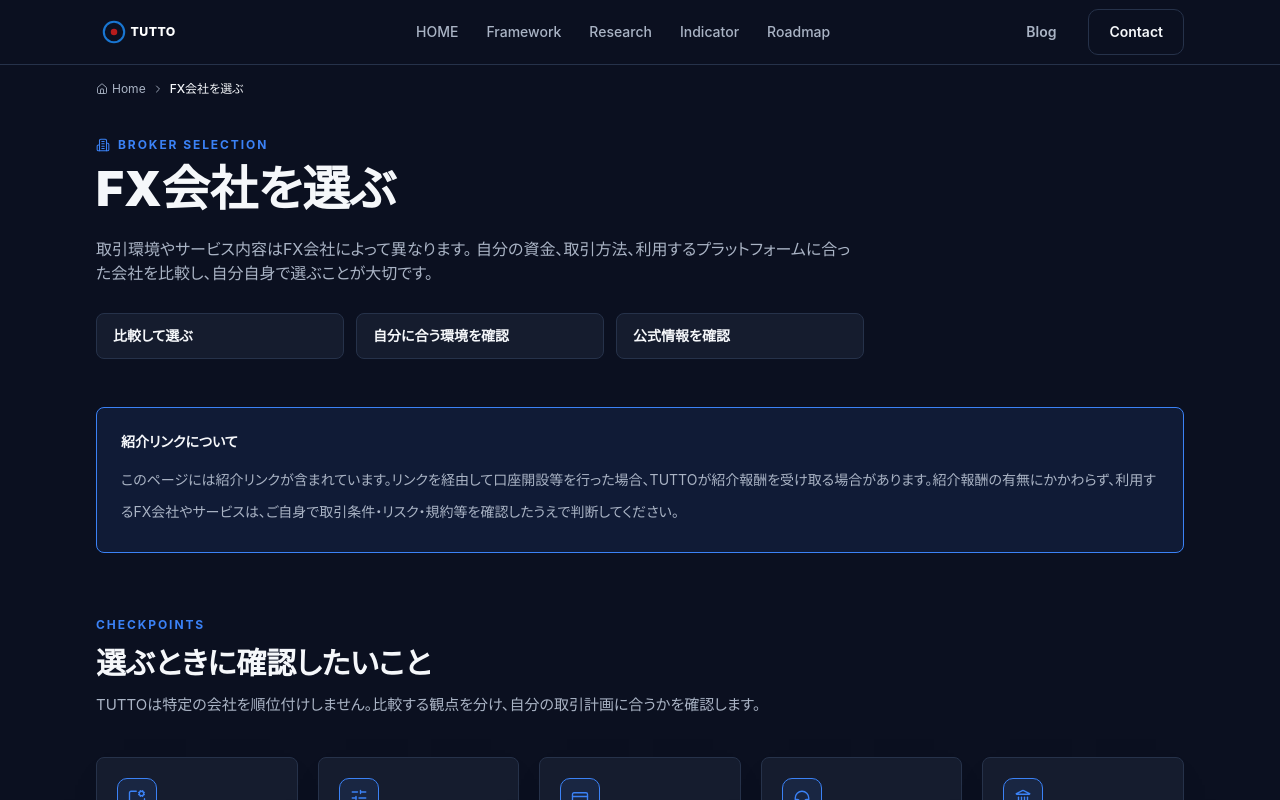
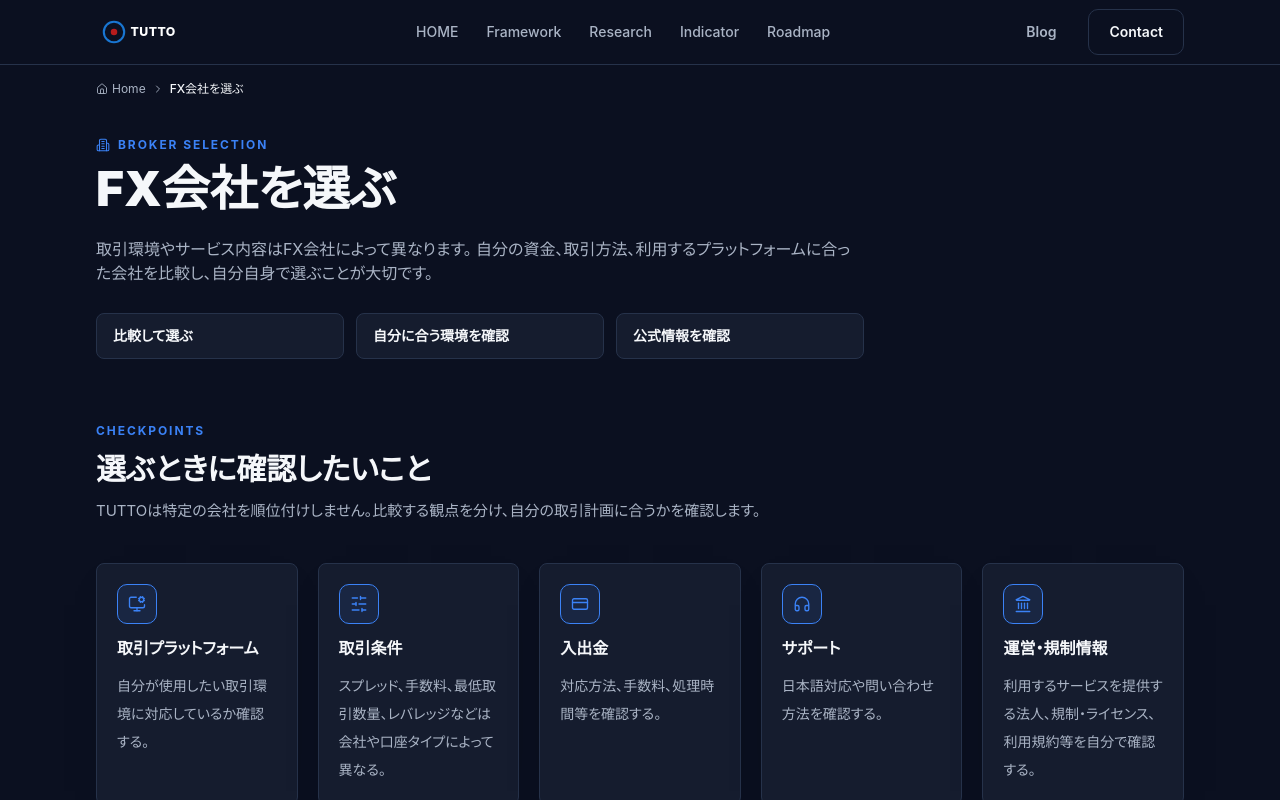
Before and after one commit to richfulllife923-ux/fx-education-site, a Next.js app: page /brokers in a window 1280 px wide. Shown: the top 800 px of the page. Built offline with nearby package versions, Linux system fonts and the light colour scheme.

Commit message:
chore: remove broker referral disclosure box

```diff
--- a/app/brokers/page.tsx
+++ b/app/brokers/page.tsx
@@ -104,15 +104,6 @@ export default function BrokersPage() {
         </div>
       </section>
 
-      <section className="container-page mt-12">
-        <div className="rounded-card border border-primary bg-[rgba(59,130,246,0.10)] p-6">
-          <p className="text-sm font-bold text-text-primary">紹介リンクについて</p>
-          <p className="mt-3 text-sm leading-8 text-text-secondary">
-            このページには紹介リンクが含まれています。リンクを経由して口座開設等を行った場合、TUTTOが紹介報酬を受け取る場合があります。紹介報酬の有無にかかわらず、利用するFX会社やサービスは、ご自身で取引条件・リスク・規約等を確認したうえで判断してください。
-          </p>
-        </div>
-      </section>
-
       <section className="container-page mt-16">
         <SectionHeading eyebrow="Checkpoints" title="選ぶときに確認したいこと" description="TUTTOは特定の会社を順位付けしません。比較する観点を分け、自分の取引計画に合うかを確認します。" />
         <div className="grid grid-cols-1 gap-5 md:grid-cols-2 lg:grid-cols-5">
```
